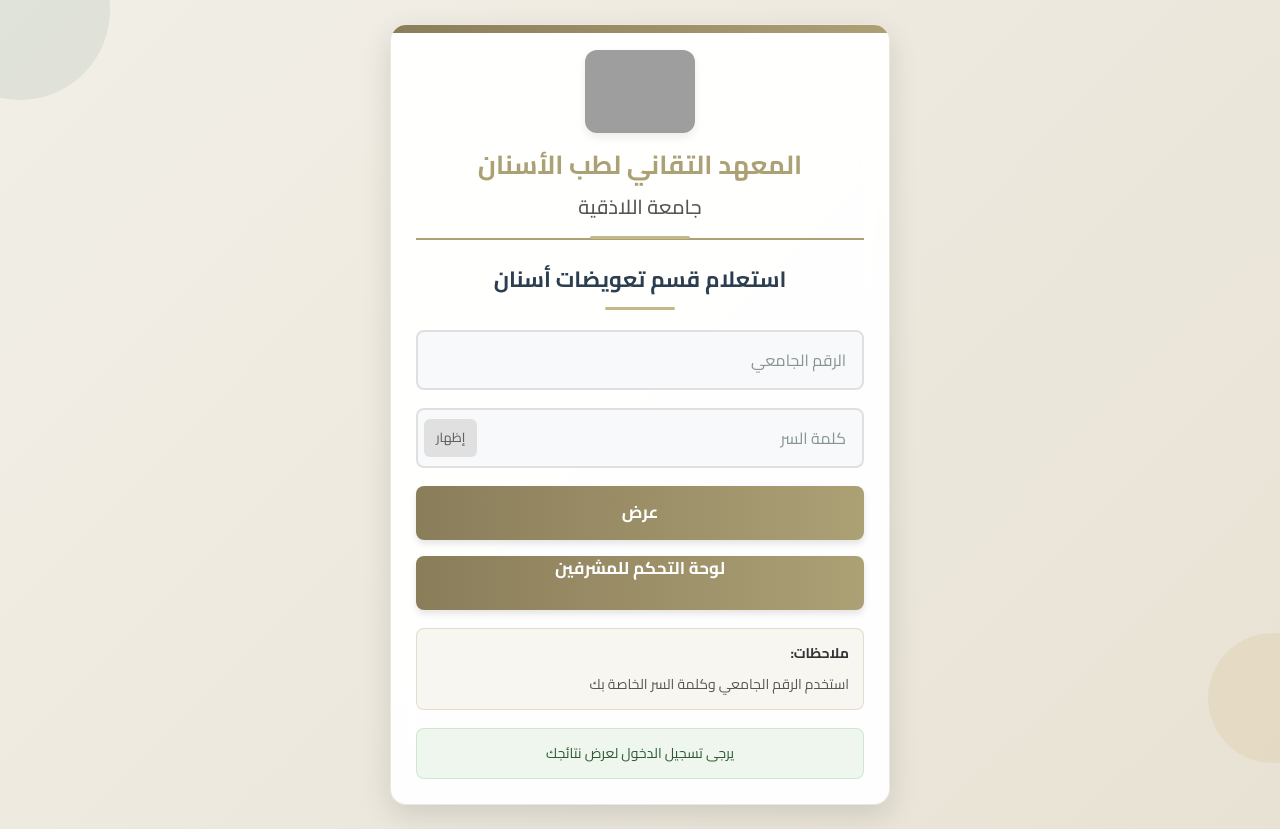
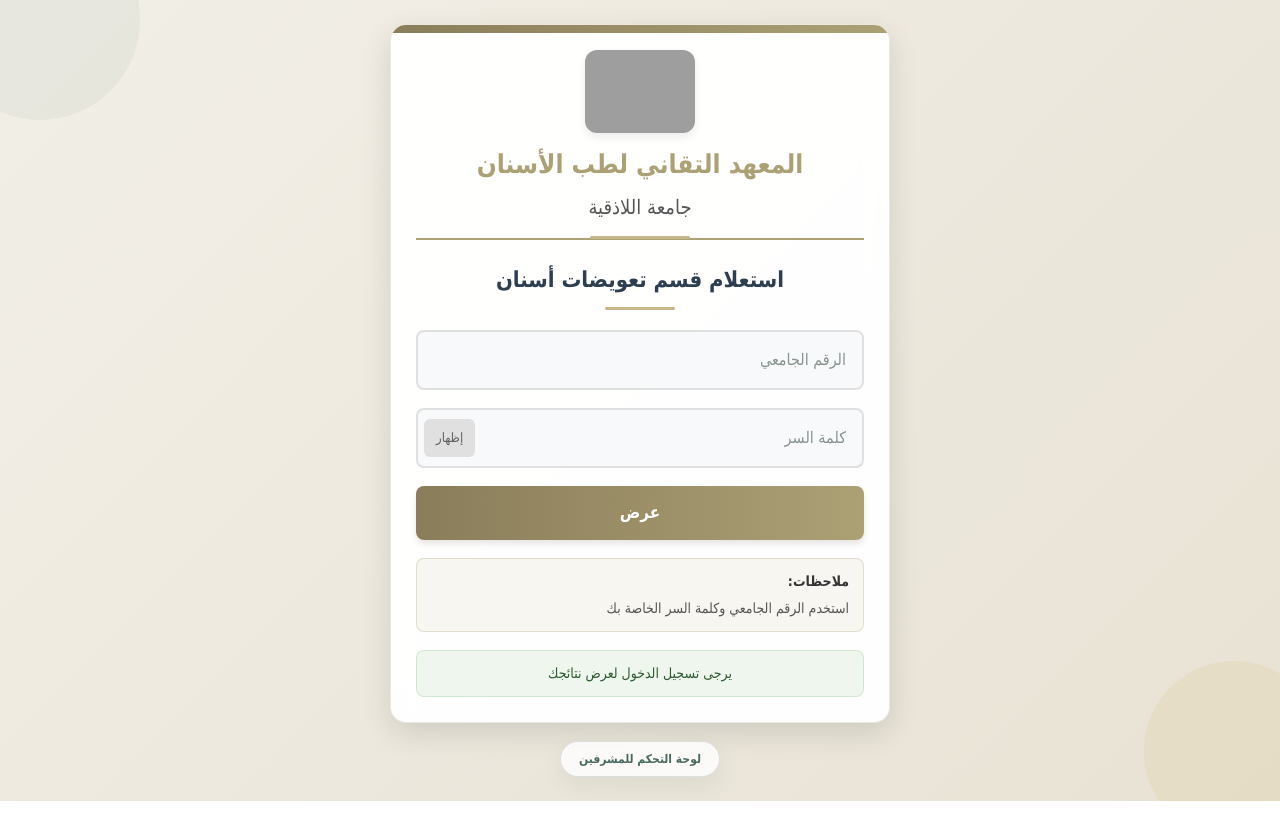
Before and after one commit to salemhmaesha11-oss/udti-student-portal, a Next.js app: page / in a window 1280 px wide. After the commit the page ends 801 px from the top, so only its background shows below. Built offline with nearby package versions, Linux system fonts and the light colour scheme; grey boxes are pictures that could not be loaded.

Commit message:
Update login page design

```diff
--- a/app/globals.css
+++ b/app/globals.css
@@ -1,5 +1,3 @@
-@import url('https://fonts.googleapis.com/css2?family=Cairo:wght@400;500;600;700;800&display=swap');
-
 @tailwind base;
 @tailwind components;
 @tailwind utilities;
@@ -29,7 +27,7 @@ html {
 
 body {
   margin: 0;
-  font-family: 'Tajawal', 'Arial', sans-serif;
+  font-family: Tahoma, 'Segoe UI', Arial, sans-serif;
   background: linear-gradient(135deg, #f5f7fa 0%, #e6e9e0 100%);
   color: var(--text-dark);
   min-height: 100vh;
@@ -37,100 +35,29 @@ body {
 }
 
 button,
-input {
+input,
+textarea,
+select {
   font-family: inherit;
 }
 
 .login-shell {
   min-height: 100vh;
   display: flex;
+  flex-direction: column;
   align-items: center;
   justify-content: center;
-  padding: 24px;
-  background: linear-gradient(135deg, #f2efe7 0%, #e8e2d4 100%);
-}
-
-.login-card {
-  width: min(100%, 460px);
-  background: rgba(255, 255, 255, 0.96);
-  border-radius: 18px;
-  box-shadow: var(--shadow-soft);
-  padding: 30px 26px 24px;
-  border: 1px solid rgba(130, 107, 74, 0.16);
-}
-
-.login-header {
-  text-align: center;
-  margin-bottom: 18px;
-}
-
-.login-logo {
-  width: 120px;
-  height: auto;
-  border-radius: 14px;
-  margin-bottom: 10px;
-}
-
-.login-header h1 {
-  font-size: 30px;
-  color: var(--secondary-color);
-  margin-bottom: 8px;
-}
-
-.login-header p {
-  color: #666;
-  font-size: 14px;
-}
-
-.login-form {
-  display: grid;
-  gap: 16px;
-}
-
-.login-form label {
-  display: grid;
-  gap: 8px;
-  font-weight: 700;
-  color: #444;
-}
-
-.login-form input {
-  width: 100%;
-  border: 1px solid var(--border-color);
-  border-radius: 10px;
-  padding: 12px 14px;
-  font-size: 15px;
-  outline: none;
-  transition: border-color 0.2s ease, box-shadow 0.2s ease;
-}
-
-.login-form input:focus {
-  border-color: var(--primary-color);
-  box-shadow: 0 0 0 4px rgba(172, 160, 117, 0.12);
-}
-
-.login-button {
-  border: none;
-  border-radius: 10px;
-  background: linear-gradient(135deg, var(--primary-color), var(--secondary-color));
-  color: #fff;
-  height: 48px;
-  font-size: 17px;
-  font-weight: 800;
-  cursor: pointer;
-  transition: transform 0.2s ease, box-shadow 0.2s ease;
-}
-
-/* Mobile-first login surface */
-.login-shell {
-  min-height: 100svh;
-  padding: 16px;
+  gap: 18px;
+  padding: 24px 16px 32px;
+  background-image:
+    linear-gradient(rgba(16, 30, 26, 0.52), rgba(16, 30, 26, 0.52)),
+    url('https://drive.google.com/uc?export=view&id=1jlBEAbNAtAEi58HxdhLqCQO1izKrELEx');
+  background-size: cover;
+  background-position: center center;
+  background-repeat: no-repeat;
   position: relative;
   overflow: hidden;
-  background:
-    radial-gradient(circle at 12% 14%, rgba(199, 166, 92, 0.2), transparent 32%),
-    linear-gradient(145deg, #f7f5ef 0%, #e8eee9 100%);
-  font-family: 'Cairo', 'Tajawal', sans-serif;
+  font-family: Tahoma, 'Segoe UI', Arial, sans-serif;
 }
 
 .login-shell::before,
@@ -142,67 +69,119 @@ input {
 }
 
 .login-shell::before {
+  width: 200px;
+  height: 200px;
+  top: -80px;
+  left: -60px;
+  background: rgba(99, 136, 122, 0.08);
+}
+
+.login-shell::after {
   width: 180px;
   height: 180px;
-  top: -80px;
-  left: -70px;
-  background: rgba(74, 117, 104, 0.1);
-}
-
-.login-shell::after {
-  width: 130px;
-  height: 130px;
-  right: -58px;
-  bottom: 8%;
-  background: rgba(196, 157, 79, 0.12);
+  bottom: -40px;
+  right: -44px;
+  background: rgba(200, 168, 91, 0.12);
 }
 
 .login-card {
+  position: relative;
+  width: min(100%, 460px);
+  background: rgba(255, 255, 255, 0.96);
+  border-radius: 22px;
+  box-shadow: 0 20px 50px rgba(22, 39, 35, 0.12);
+  padding: 30px 26px 24px;
+  border: 1px solid rgba(130, 107, 74, 0.14);
+  backdrop-filter: blur(12px);
   z-index: 1;
-  width: min(100%, 430px);
-  padding: 22px 18px 18px;
-  border: 1px solid rgba(255, 255, 255, 0.82);
-  border-radius: 16px;
-  background: rgba(255, 255, 255, 0.9);
-  box-shadow: 0 18px 48px rgba(47, 63, 58, 0.14), 0 3px 12px rgba(47, 63, 58, 0.06);
-  backdrop-filter: blur(12px);
-  animation: login-card-enter 0.65s cubic-bezier(0.22, 1, 0.36, 1) both;
 }
 
 .login-card::before {
+  content: '';
+  position: absolute;
+  top: 0;
+  left: 0;
+  right: 0;
   height: 5px;
   background: linear-gradient(90deg, #426f63, #c7a65c);
 }
 
+.login-footer {
+  width: min(100%, 460px);
+  display: flex;
+  justify-content: center;
+  z-index: 1;
+}
+
+.admin-link {
+  display: inline-flex;
+  align-items: center;
+  justify-content: center;
+  border-radius: 999px;
+  border: 1px solid rgba(72, 104, 94, 0.18);
+  background: rgba(255, 255, 255, 0.8);
+  color: #496a60;
+  text-decoration: none;
+  min-height: 34px;
+  padding: 8px 18px;
+  font-size: 12px;
+  font-weight: 700;
+  box-shadow: 0 10px 22px rgba(53, 71, 65, 0.08);
+  transition: transform 0.2s ease, box-shadow 0.2s ease, border-color 0.2s ease;
+}
+
+.admin-link:hover {
+  transform: translateY(-1px);
+  border-color: rgba(72, 104, 94, 0.28);
+  box-shadow: 0 12px 24px rgba(53, 71, 65, 0.12);
+}
+
+.admin-link:active {
+  transform: translateY(0);
+}
+
 .login-institute-header {
+  text-align: center;
   margin-bottom: 18px;
   padding-bottom: 16px;
-  border-bottom-color: rgba(66, 111, 99, 0.14);
+  border-bottom: 1px solid rgba(54, 77, 70, 0.12);
+  position: relative;
 }
 
 .login-institute-header::after {
-  width: 74px;
+  content: '';
+  position: absolute;
+  right: 50%;
+  bottom: -1px;
+  transform: translateX(50%);
+  width: 80px;
   height: 3px;
-  background: #c7a65c;
+  background: linear-gradient(90deg, #426f63, #c7a65c);
+  border-radius: 999px;
 }
 
 .login-logo {
-  width: 88px;
+  width: 92px;
+  height: auto;
+  border-radius: 14px;
   margin-bottom: 10px;
-  border-radius: 14px;
+  display: block;
+  margin-inline: auto;
   box-shadow: 0 8px 18px rgba(47, 63, 58, 0.12);
 }
 
 .login-institute-header h2 {
-  color: #315d54;
+  color: #2c514a;
   font-size: clamp(19px, 5vw, 24px);
   line-height: 1.5;
+  font-weight: 700;
 }
 
 .login-institute-header h3 {
   margin-top: 2px;
   color: #7a705c;
   font-size: 15px;
+  font-weight: 600;
 }
 
 .login-title {
@@ -210,20 +189,31 @@ input {
   color: #263f3a;
   font-size: clamp(19px, 5vw, 23px);
   line-height: 1.6;
+  text-align: center;
+  font-weight: 700;
 }
 
 .login-title::after {
+  content: '';
+  display: block;
   width: 54px;
   height: 3px;
-  margin-top: 8px;
+  margin: 10px auto 0;
   background: #c7a65c;
+  border-radius: 999px;
 }
 
 .login-form {
+  display: grid;
   gap: 13px;
 }
 
+.form-group {
+  position: relative;
+}
+
 .login-form input {
+  width: 100%;
   min-height: 54px;
   padding: 13px 15px;
   border: 1px solid #dce5df;
@@ -247,33 +237,46 @@ input {
 }
 
 .password-container input {
-  padding-left: 88px;
+  padding-left: 86px;
 }
 
 .toggle-password {
+  position: absolute;
+  left: 8px;
+  top: 50%;
+  transform: translateY(-50%);
   min-height: 38px;
-  left: 8px;
   padding: 7px 11px;
   border: 1px solid #d7e0db;
   border-radius: 9px;
   background: #eef3ef;
   color: #477267;
+  cursor: pointer;
   transition: background 0.2s ease, transform 0.2s ease;
 }
 
 .toggle-password:hover,
 .toggle-password:active {
-  background: #e1ece6;
+  background: #dfeae5;
   transform: translateY(-50%) scale(0.97);
 }
 
 .login-button {
-  min-height: 54px;
+  border: none;
   border-radius: 12px;
   background: linear-gradient(135deg, #426f63, #315d54);
+  color: #fff;
+  width: 100%;
+  min-height: 54px;
+  font-size: 17px;
+  font-weight: 700;
+  cursor: pointer;
   box-shadow: 0 9px 18px rgba(49, 93, 84, 0.2);
-  font-family: inherit;
-  transition: transform 0.2s ease, box-shadow 0.2s ease, filter 0.2s ease;
+  transition: transform 0.2s ease, box-shadow 0.2s ease, filter 0.2s ease, opacity 0.2s ease;
+  display: flex;
+  align-items: center;
+  justify-content: center;
+  gap: 8px;
 }
 
 .login-button:hover {
@@ -287,73 +290,40 @@ input {
   box-shadow: 0 5px 12px rgba(49, 93, 84, 0.2);
 }
 
+.login-button.is-loading {
+  opacity: 0.9;
+}
+
+.spinner-inline {
+  width: 16px;
+  height: 16px;
+  border: 2px solid rgba(255,255,255,0.5);
+  border-top-color: #fff;
+  border-radius: 50%;
+  display: inline-block;
+  animation: spin 0.8s linear infinite;
+}
+
+@keyframes spin {
+  to {
+    transform: rotate(360deg);
+  }
+}
+
 .login-help {
   margin-top: 16px;
-  padding: 12px 13px;
-  border: 1px solid rgba(199, 166, 92, 0.25);
-  border-radius: 12px;
-  background: #fbfaf5;
-  color: #5f6b65;
-  line-height: 1.8;
+  display: grid;
+  gap: 6px;
+  padding: 12px 14px;
+  border-radius: 10px;
+  background: #f8f6f1;
+  border: 1px solid rgba(172, 160, 117, 0.3);
+  color: #555;
+  font-size: 14px;
 }
 
 .login-help strong {
   color: #315d54;
-}
-
-.system-notice {
-  margin-top: 14px;
-  border-radius: 12px;
-  color: #3e6657;
-  line-height: 1.8;
-}
-
-@keyframes login-card-enter {
-  from {
-    opacity: 0;
-    transform: translateY(18px);
-  }
-  to {
-    opacity: 1;
-    transform: translateY(0);
-  }
-}
-
-@media (min-width: 520px) {
-  .login-shell {
-    padding: 28px;
-  }
-
-  .login-card {
-    padding: 28px 30px 24px;
-  }
-}
-
-@media (prefers-reduced-motion: reduce) {
-  .login-card,
-  .login-form input,
-  .login-button,
-  .toggle-password {
-    animation: none;
-    transition: none;
-  }
-}
-
-.login-button:hover {
-  transform: translateY(-1px);
-  box-shadow: 0 8px 18px rgba(138, 125, 90, 0.25);
-}
-
-.login-help {
-  display: grid;
-  gap: 4px;
-  margin-top: 16px;
-  padding: 12px 14px;
-  background: #f8f6f1;
-  border: 1px solid rgba(172, 160, 117, 0.3);
-  border-radius: 10px;
-  color: #555;
-  font-size: 14px;
 }
 
 .system-notice {
@@ -367,36 +337,66 @@ input {
   font-size: 14px;
 }
 
-.student-shell {
-  min-height: 100vh;
-  display: flex;
+.caps-warning {
+  margin-top: -4px;
+  color: #c67a00;
+  font-size: 12px;
+  font-weight: 700;
+}
+
+.toast {
+  position: fixed;
+  top: 18px;
+  left: 18px;
+  z-index: 50;
+  display: flex;
+  align-items: center;
+  gap: 10px;
+  min-width: min(320px, calc(100vw - 32px));
+  padding: 12px 14px;
+  border-radius: 12px;
+  background: rgba(255,255,255,0.96);
+  border: 1px solid rgba(48, 76, 69, 0.12);
+  box-shadow: 0 12px 28px rgba(15, 23, 32, 0.12);
+  color: #1f2f2b;
+  font-weight: 600;
+}
+
+.toast-success { border-color: rgba(67, 160, 71, 0.3); background: rgba(67, 160, 71, 0.08); }
+.toast-error { border-color: rgba(229, 57, 53, 0.3); background: rgba(229, 57, 53, 0.08); }
+.toast-info { border-color: rgba(62, 94, 88, 0.25); background: rgba(62, 94, 88, 0.08); }
+
+.toast-icon {
+  display: inline-flex;
   align-items: center;
   justify-content: center;
-  padding: 28px 16px;
-}
-
-.student-page {
-  width: min(1200px, 100%);
-}
-
-.container {
-  background: #fff;
-  border-radius: 16px;
-  box-shadow: var(--shadow-soft);
-  padding: 30px 28px 24px;
-  border: 1px solid rgba(0, 0, 0, 0.04);
-  overflow: hidden;
-  position: relative;
-}
-
-.container::before {
-  content: '';
-  position: absolute;
-  top: 0;
-  right: 0;
-  width: 100%;
-  height: 8px;
-  background: linear-gradient(90deg, var(--secondary-color), var(--primary-color));
+  width: 24px;
+  height: 24px;
+  font-size: 15px;
+  border-radius: 50%;
+  background: rgba(255,255,255,0.7);
+}
+
+@media (min-width: 520px) {
+  .login-shell {
+    padding: 28px;
+    font-family: Tahoma, 'Segoe UI', Arial, sans-serif;
+  }
+
+  .login-card {
+    padding: 28px 30px 24px;
+  }
+}
+
+@media (prefers-reduced-motion: reduce) {
+  .login-card,
+  .login-form input,
+  .login-button,
+  .toggle-password,
+  .spinner-inline {
+    animation: none;
+    transition: none;
+  }
 }
 
 .login-shell {
--- a/app/page.tsx
+++ b/app/page.tsx
@@ -179,6 +179,15 @@ export default function Home() {
     { label: 'منتظر', value: '0', tone: 'waiting' },
   ]);
   const [studentStatus, setStudentStatus] = useState<string>('غير متوفر');
+  const [isLoading, setIsLoading] = useState(false);
+  const [capsLockOn, setCapsLockOn] = useState(false);
+  const [toast, setToast] = useState<{ message: string; type: 'success' | 'error' | 'info' } | null>(null);
+
+  useEffect(() => {
+    if (!toast) return;
+    const timeout = window.setTimeout(() => setToast(null), 4000);
+    return () => window.clearTimeout(timeout);
+  }, [toast]);
 
   useEffect(() => {
     try {
@@ -240,20 +249,27 @@ export default function Home() {
     const password = loginData.password.trim();
 
     if (!studentId || !password) {
-      setNotice('يرجى إدخال الرقم الجامعي وكلة السر');
+      setNotice('يرجى إدخال الرقم الجامعي وكلمة السر');
+      setToast({ message: 'يرجى إدخال الرقم الجامعي وكلمة السر', type: 'error' });
       return;
     }
 
+    setIsLoading(true);
+    setNotice('جاري التحقق من بيانات الدخول...');
+
+    try {
       const user = await getStudentById(studentId);
 
       if (!user) {
         setNotice('الرقم الجامعي غير موجود في قاعدة البيانات');
+        setToast({ message: 'الرقم الجامعي غير موجود', type: 'error' });
         return;
       }
 
       const storedPassword = String(getRecordValue(user as Record<string, unknown>, ['كلمة السر', 'password']) ?? '').trim();
       if (storedPassword !== password) {
         setNotice('كلمة السر غير صحيحة');
+        setToast({ message: 'كلمة السر غير صحيحة', type: 'error' });
         return;
       }
 
@@ -266,7 +282,15 @@ export default function Home() {
         userId: studentId,
         username: String(getRecordValue(user as Record<string, unknown>, ['اسم الطالب', 'student_name', 'name']) ?? ''),
       });
-    setNotice(`تم تسجيل الدخول بنجاح، مرحباً ${normalizeText(getRecordValue(user as Record<string, unknown>, ['اسم الطالب', 'student_name', 'name']))}`);
+      const studentName = normalizeText(getRecordValue(user as Record<string, unknown>, ['اسم الطالب', 'student_name', 'name']));
+      setNotice(`تم تسجيل الدخول بنجاح، مرحباً ${studentName}`);
+      setToast({ message: `مرحباً ${studentName}`, type: 'success' });
+    } catch (error) {
+      setNotice('حدث خطأ أثناء تسجيل الدخول');
+      setToast({ message: 'حدث خطأ أثناء تسجيل الدخول', type: 'error' });
+    } finally {
+      setIsLoading(false);
+    }
   };
 
   const logout = () => {
@@ -286,6 +310,13 @@ export default function Home() {
   if (!isLoggedIn) {
     return (
       <main className="login-shell" dir="rtl">
+        {toast && (
+          <div className={`toast toast-${toast.type}`} role="status" aria-live="polite">
+            <span className="toast-icon">{toast.type === 'success' ? '✓' : toast.type === 'error' ? '✕' : 'ℹ'}</span>
+            <span>{toast.message}</span>
+          </div>
+        )}
+
         <div className="login-card">
           <div className="institute-header login-institute-header">
             <img
@@ -308,6 +339,7 @@ export default function Home() {
                 placeholder="الرقم الجامعي"
                 inputMode="numeric"
                 required
+                disabled={isLoading}
               />
             </div>
 
@@ -316,8 +348,11 @@ export default function Home() {
                 type={showPassword ? 'text' : 'password'}
                 value={loginData.password}
                 onChange={(event) => setLoginData({ ...loginData, password: event.target.value })}
+                onKeyDown={(event) => setCapsLockOn(event.getModifierState ? event.getModifierState('CapsLock') : false)}
+                onKeyUp={(event) => setCapsLockOn(event.getModifierState ? event.getModifierState('CapsLock') : false)}
                 placeholder="كلمة السر"
                 required
+                disabled={isLoading}
               />
               <button
                 type="button"
@@ -330,14 +365,19 @@ export default function Home() {
               </button>
             </div>
 
-            <button type="submit" className="login-button">عرض</button>
+            {capsLockOn && <div className="caps-warning">⚠️ Caps Lock مفعّل</div>}
+
+            <button type="submit" className={`login-button ${isLoading ? 'is-loading' : ''}`} disabled={isLoading}>
+              {isLoading ? (
+                <>
+                  <span className="spinner-inline" />
+                  <span>جاري التحقق...</span>
+                </>
+              ) : (
+                'عرض'
+              )}
+            </button>
           </form>
-
-          <div style={{ marginTop: 16 }}>
-            <Link href="/attendance/" className="login-button" style={{ display: 'inline-flex', justifyContent: 'center', textDecoration: 'none', width: '100%' }}>
-              لوحة التحكم للمشرفين
-            </Link>
-          </div>
 
           <div className="login-help">
             <strong>ملاحظات:</strong>
@@ -345,7 +385,12 @@ export default function Home() {
           </div>
 
           <div className="system-notice">{notice}</div>
+        </div>
 
+        <div className="login-footer">
+          <Link href="/attendance/" className="admin-link">
+            لوحة التحكم للمشرفين
+          </Link>
         </div>
       </main>
     );
```
Lines whose indentation alone changed are shown as unchanged.
